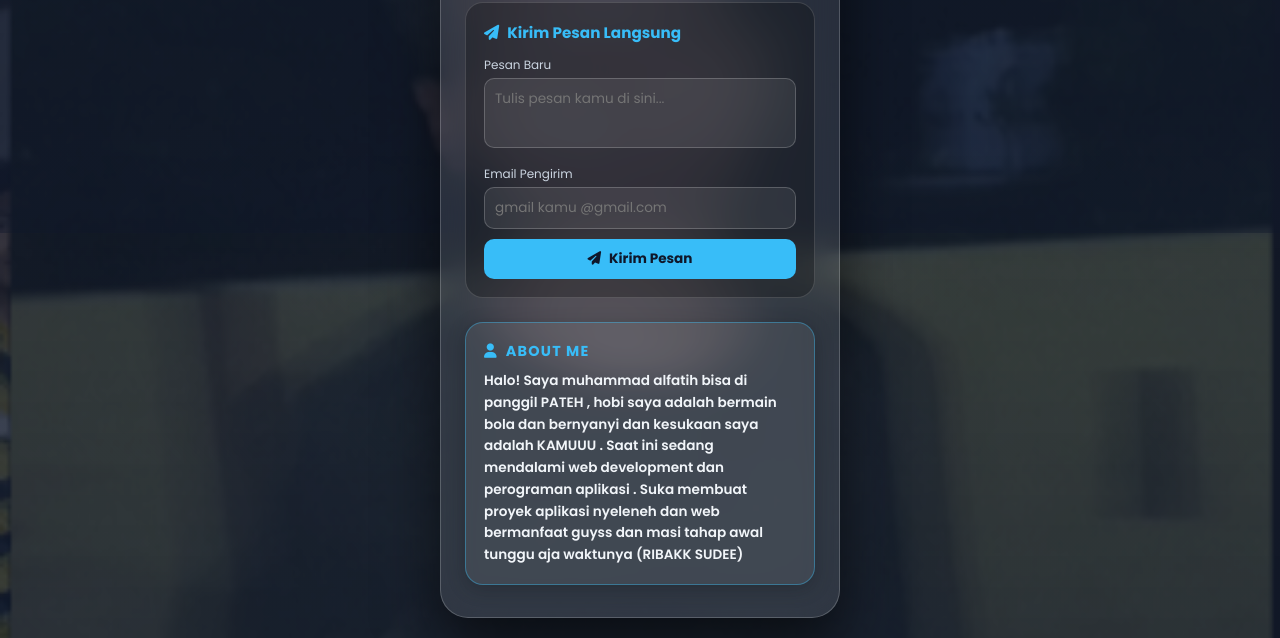
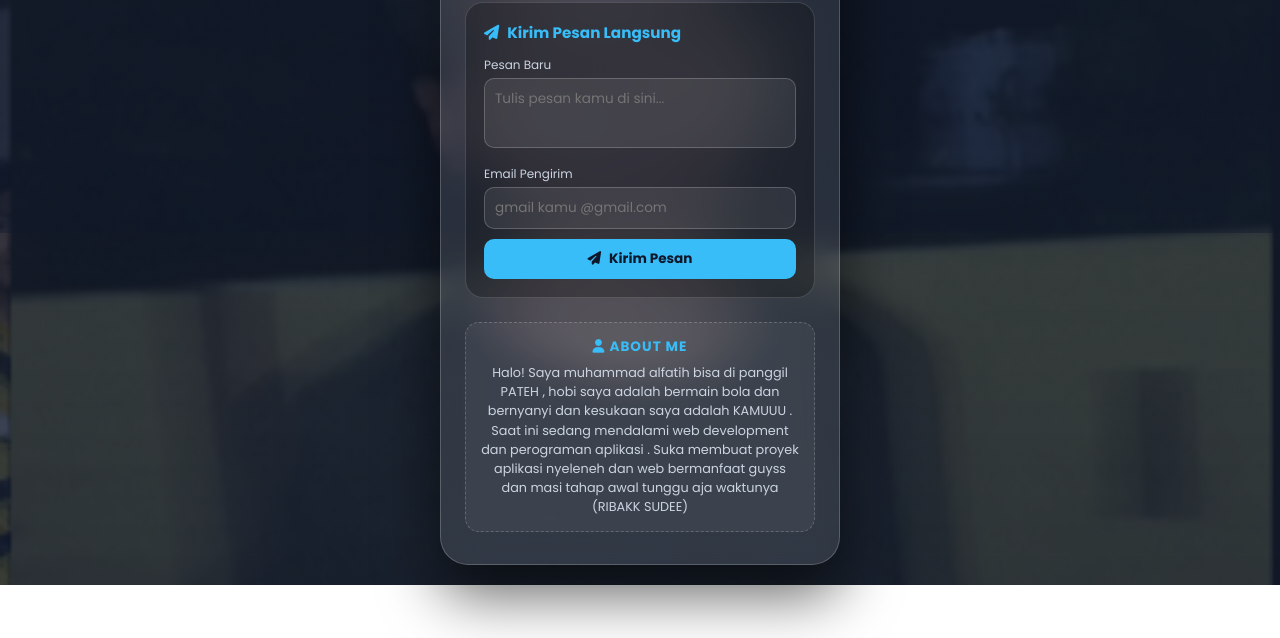
Before and after one commit to alfatihrianta/link-fatih, a plain HTML site: page index.html in a window 1280 px wide. Shown: the part 567-1205 px from the top of the page. After the commit the page ends 1152 px from the top, so only its background shows below. Drawn offline with Linux system fonts and the light colour scheme.

Commit message:
Add files via upload

```diff
--- a/index.html
+++ b/index.html
@@ -161,42 +161,26 @@
       background: #7dd3fc;
     }
 
-    /* Deskripsi di Paling Bawah Kartu *//* DESKRIPSI LENGKAP (BAWAH) - DIBAUT LEBIH BOLD & MODERN */
+    /* Deskripsi di Paling Bawah Kartu */
     .about-me {
-  background: rgba(255, 255, 255, 0.08);
-  border-radius: 18px;
-  padding: 18px;
-  border: 1.5px solid rgba(56, 189, 248, 0.4);
-  text-align: left;
-  box-shadow: 0 4px 20px rgba(0, 0, 0, 0.2);
+      background: rgba(255, 255, 255, 0.05);
+      border-radius: 14px;
+      padding: 14px;
+      border: 1px dashed rgba(255, 255, 255, 0.2);
     }
 
     .about-me h3 {
-  font-size: 0.9rem;
-  font-weight: 800; /* Font judul sangat tegas */
+      font-size: 0.85rem;
       color: #38bdf8;
-  margin-bottom: 8px;
+      margin-bottom: 6px;
       text-transform: uppercase;
-  letter-spacing: 1.2px;
-  display: flex;
-  align-items: center;
-  gap: 8px;
+      letter-spacing: 1px;
     }
 
     .about-me p {
-  font-size: 0.85rem;
-  font-weight: 600; /* Membuat seluruh teks deskripsi tebal (bold) */
-  color: #f1f5f9;
-  line-height: 1.6;
-}
-
-.highlight {
-  font-weight: 800; /* Highlight jauh lebih tebal */
-  color: #38bdf8;   /* Warna cyan berkilau agar menonjol */
-  background: rgba(56, 189, 248, 0.12);
-  padding: 2px 6px;
-  border-radius: 6px;
-}
+      font-size: 0.8rem;
+      color: #cbd5e1;
+      line-height: 1.5;
 
 /* Efek Warna & Shadow Saat Tombol Telegram Diarahkan (Hover) */
 .link-btn.tele:hover {
@@ -206,7 +190,7 @@
   box-shadow: 0 8px 18px rgba(34, 158, 217, 0.35);
 }
 
-
+    }
   </style>
 </head>
 <body>
@@ -228,7 +212,7 @@
         <i class="fa-solid fa-chevron-right" style="font-size:0.7rem"></i>
       </a>
     <!-- Tombol Telegram -->
-    <a href="https://t.me/@fatehh_00" target="_blank" class="link-btn tele">
+    <a href="https://t.me/fatehh_00" target="_blank" class="link-btn tele">
     <i class="fa-brands fa-telegram"></i>
     <span>Telegram</span>
     <i class="fa-solid fa-chevron-right" style="font-size:0.7rem"></i>
@@ -240,11 +224,11 @@
         <i class="fa-solid fa-chevron-right" style="font-size:0.7rem"></i>
       </a>
 
-      <a href="https://https://www.instagram.com/pateh__07" target="_blank" class="link-btn ig">
+      <a href="https://www.instagram.com/pateh__07" target="_blank" class="link-btn ig">
         <i class="fa-brands fa-instagram"></i>
         <span>Mutualan IG</span>
         <i class="fa-solid fa-chevron-right" style="font-size:0.7rem"></i>
-        <a href="https://https://www.instagram.com/prikitiiww___/" target="_blank" class="link-btn ig">
+        <a href="https://www.instagram.com/prikitiiww___/" target="_blank" class="link-btn ig">
         <i class="fa-brands fa-instagram"></i>
         <span> IG ke 2 </span>
         <i class="fa-solid fa-chevron-right" style="font-size:0.7rem"></i>
```
Lines whose indentation alone changed are shown as unchanged.
